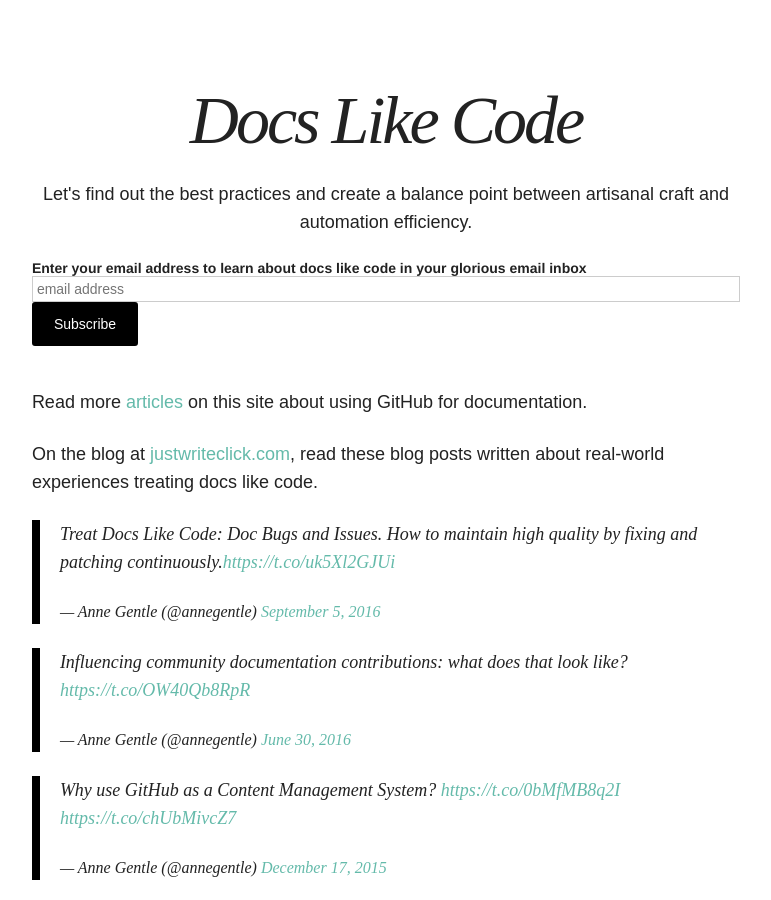
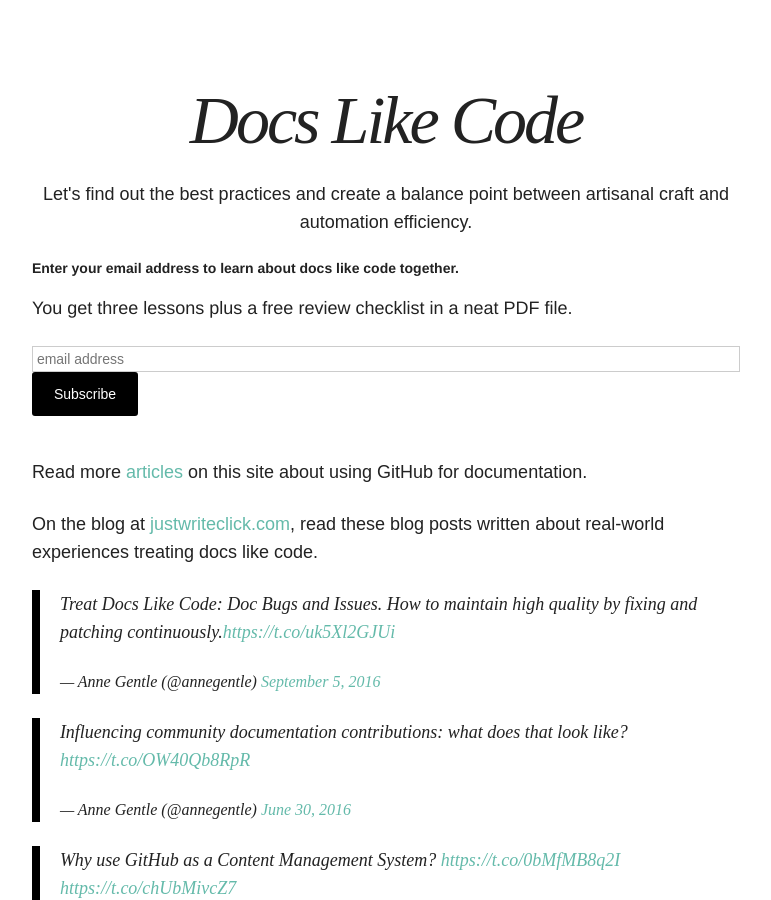
Before and after one commit to justwriteclick/docslikecode, a Jekyll site: the page built from index.html, in a window 1280 px wide and 900 px high, scrolled down 464 px. Shown: the whole window, without its empty margins (254-1025 px from the left). Built offline with Jekyll 4.4.1, drawn with Linux system fonts in a browser that asks for light colours; nearby versions of some CDN libraries; comment, search, counter and statistics services are not loaded.

Commit message:
Update the signup form with more info

```diff
--- a/_includes/sign-up.html
+++ b/_includes/sign-up.html
@@ -8,7 +8,8 @@
 <div id="mc_embed_signup">
 <form action="//justwriteclick.us1.list-manage.com/subscribe/post?u=3828f8d87d82289b96ff8fd19&amp;id=cc1d483d59" method="post" id="mc-embedded-subscribe-form" name="mc-embedded-subscribe-form" class="validate" target="_blank" novalidate>
     <div id="mc_embed_signup_scroll">
-	<label for="mce-EMAIL">Enter your email address to learn about docs like code together</label>
+	<label for="mce-EMAIL">Enter your email address to learn about docs like code together.</label>
+	<p>You get three lessons plus a free review checklist in a neat PDF file.</p>
 	<input type="email" value="" name="EMAIL" class="email" id="mce-EMAIL" placeholder="email address" required>
     <!-- real people should not fill this in and expect good things - do not remove this or risk form bot signups-->
     <div style="position: absolute; left: -5000px;" aria-hidden="true"><input type="text" name="b_3828f8d87d82289b96ff8fd19_cc1d483d59" tabindex="-1" value=""></div>
--- a/index.html
+++ b/index.html
@@ -11,26 +11,7 @@
 </p>
 </div>
 
-<!-- Begin MailChimp Signup Form -->
-<link href="//cdn-images.mailchimp.com/embedcode/slim-10_7.css" rel="stylesheet" type="text/css">
-<style type="text/css">
-	#mc_embed_signup{background:#fff; clear:left; font:14px Helvetica,Arial,sans-serif; }
-	/* Add your own MailChimp form style overrides in your site stylesheet or in this style block.
-	   We recommend moving this block and the preceding CSS link to the HEAD of your HTML file. */
-</style>
-<div id="mc_embed_signup">
-<form action="//justwriteclick.us1.list-manage.com/subscribe/post?u=3828f8d87d82289b96ff8fd19&amp;id=cc1d483d59" method="post" id="mc-embedded-subscribe-form" name="mc-embedded-subscribe-form" class="validate" target="_blank" novalidate>
-    <div id="mc_embed_signup_scroll">
-	<label for="mce-EMAIL">Enter your email address to learn about docs like code in your glorious email inbox</label>
-	<input type="email" value="" name="EMAIL" class="email" id="mce-EMAIL" placeholder="email address" required>
-    <!-- real people should not fill this in and expect good things - do not remove this or risk form bot signups-->
-    <div style="position: absolute; left: -5000px;" aria-hidden="true"><input type="text" name="b_3828f8d87d82289b96ff8fd19_cc1d483d59" tabindex="-1" value=""></div>
-    <div class="clear"><input type="submit" value="Subscribe" name="subscribe" id="mc-embedded-subscribe" class="btn"></div>
-    </div>
-</form>
-</div>
-
-<!--End mc_embed_signup-->
+{% include sign-up.html %}
 
 <p>Read more <a href="{{base_url}}/articles/">articles</a> on this site about
 using GitHub for documentation.
```
Also changed, not shown: 10 other files.
